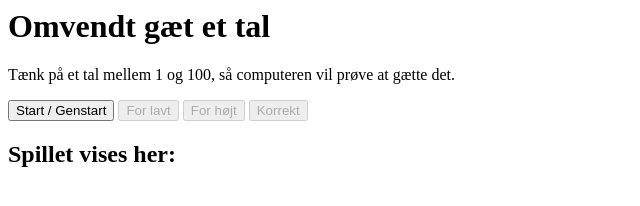
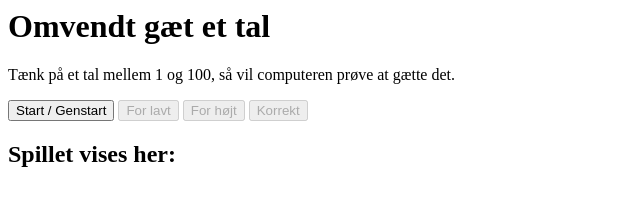
Before and after one commit to pbollhorn/omvendt-gaet-et-tal, a plain HTML site: page index.html in a window 1280 px wide. Shown: the full height of the page, 0-640 px from the left. Drawn offline with Linux system fonts and the light colour scheme.

Commit message:
fixed formulation

```diff
--- a/index.html
+++ b/index.html
@@ -7,7 +7,7 @@
   </head>
   <body>
     <h1>Omvendt gæt et tal</h1>
-    <p>Tænk på et tal mellem 1 og 100, så computeren vil prøve at gætte det.</p>
+    <p>Tænk på et tal mellem 1 og 100, så vil computeren prøve at gætte det.</p>
     <button id="startButton">Start / Genstart</button>
     <button id="tooLowButton" disabled>For lavt</button>
     <button id="tooHighButton" disabled>For højt</button>
```
